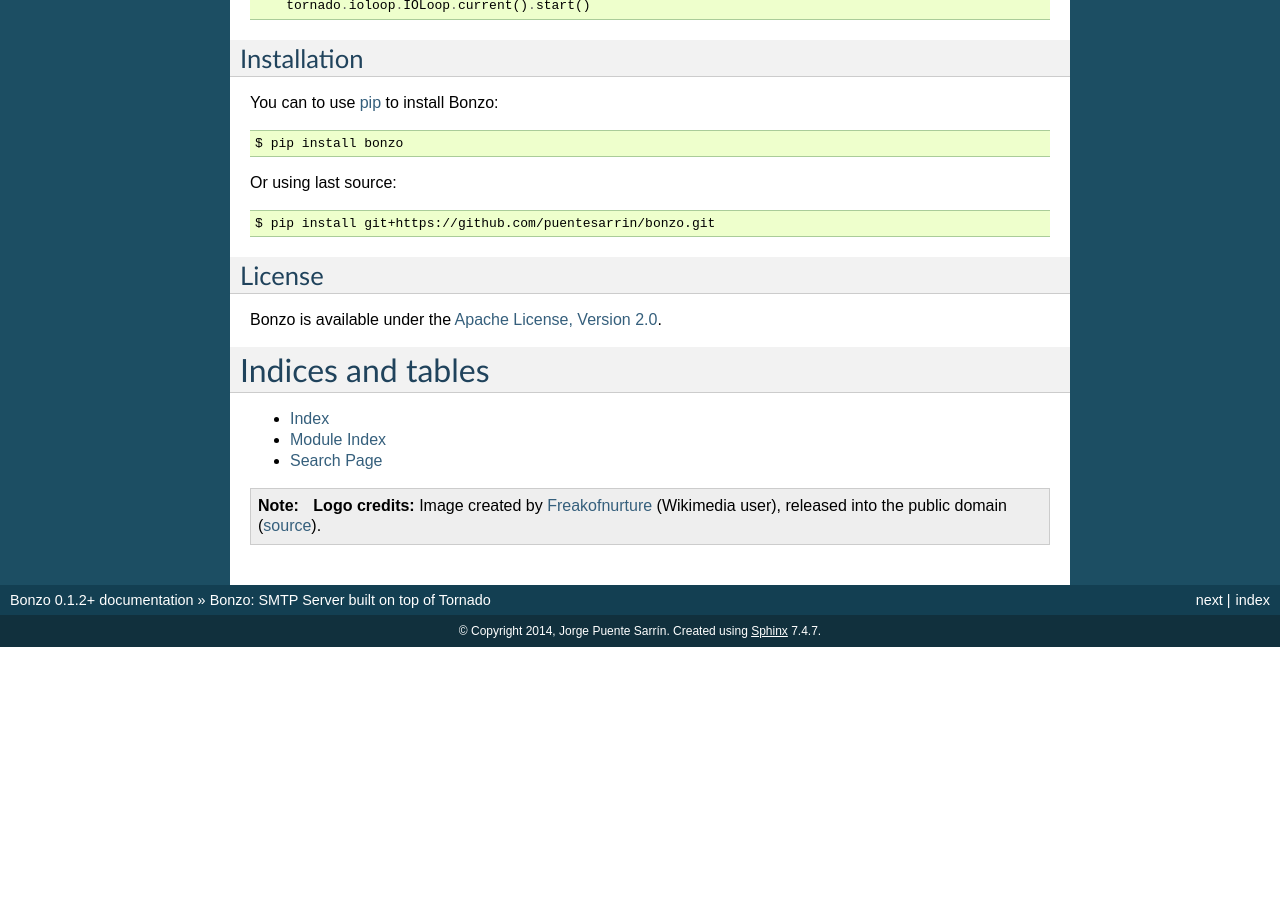
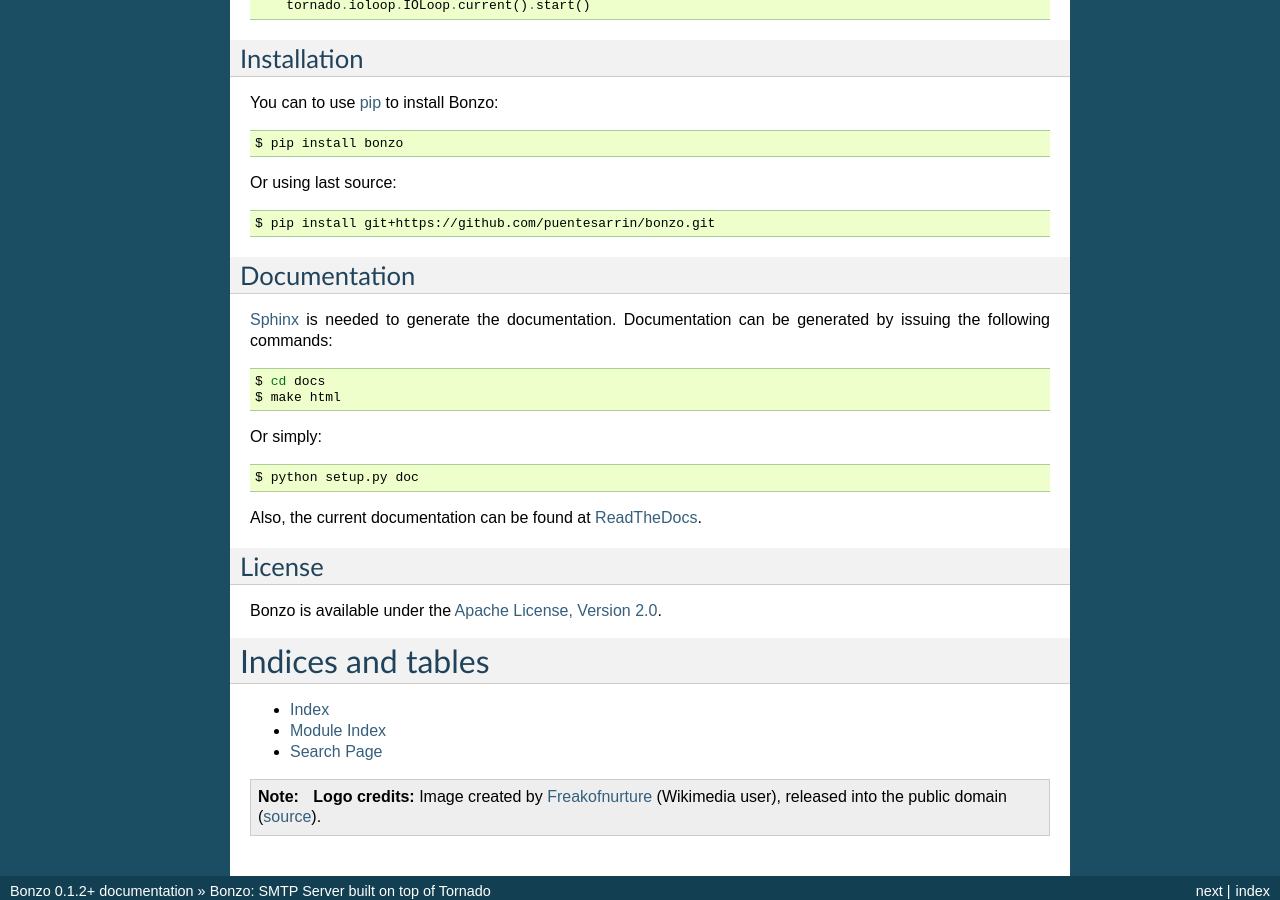
Before and after one commit to puentesarrin/bonzo, a Sphinx documentation site: the page built from docs/index.rst, in a window 1280 px wide and 900 px high, scrolled down 735 px. Built offline with Sphinx 7.4.7, drawn with Linux system fonts in a browser that asks for light colours; before the commit the page ends 1382 px from its top, so only the background shows below that.

Commit message:
Documentation details.

```diff
--- a/docs/index.rst
+++ b/docs/index.rst
@@ -69,6 +69,25 @@ Or using last source:
 
    $ pip install git+https://github.com/puentesarrin/bonzo.git
 
+Documentation
+-------------
+
+Sphinx_ is needed to generate the documentation. Documentation can be generated
+by issuing the following commands:
+
+.. code-block:: bash
+
+   $ cd docs
+   $ make html
+
+Or simply:
+
+.. code-block:: bash
+
+   $ python setup.py doc
+
+Also, the current documentation can be found at ReadTheDocs_.
+
 License
 -------
 
@@ -96,6 +115,8 @@ Indices and tables
 .. _Tornado: http://tornadoweb.org
 .. _smtpd: http://docs.python.org/library/smtpd.html
 .. _pip: http://pypi.python.org/pypi/pip
+.. _Sphinx: http://sphinx-doc.org
+.. _ReadTheDocs: https://bonzo.readthedocs.org
 .. _apache-license: http://www.apache.org/licenses/LICENSE-2.0.html
 .. |apache-license| replace:: Apache License, Version 2.0
 .. _Freakofnurture: http://commons.wikimedia.org/wiki/User:Freakofnurture
```
Also changed, not shown: README.rst (+21 -0 lines).
